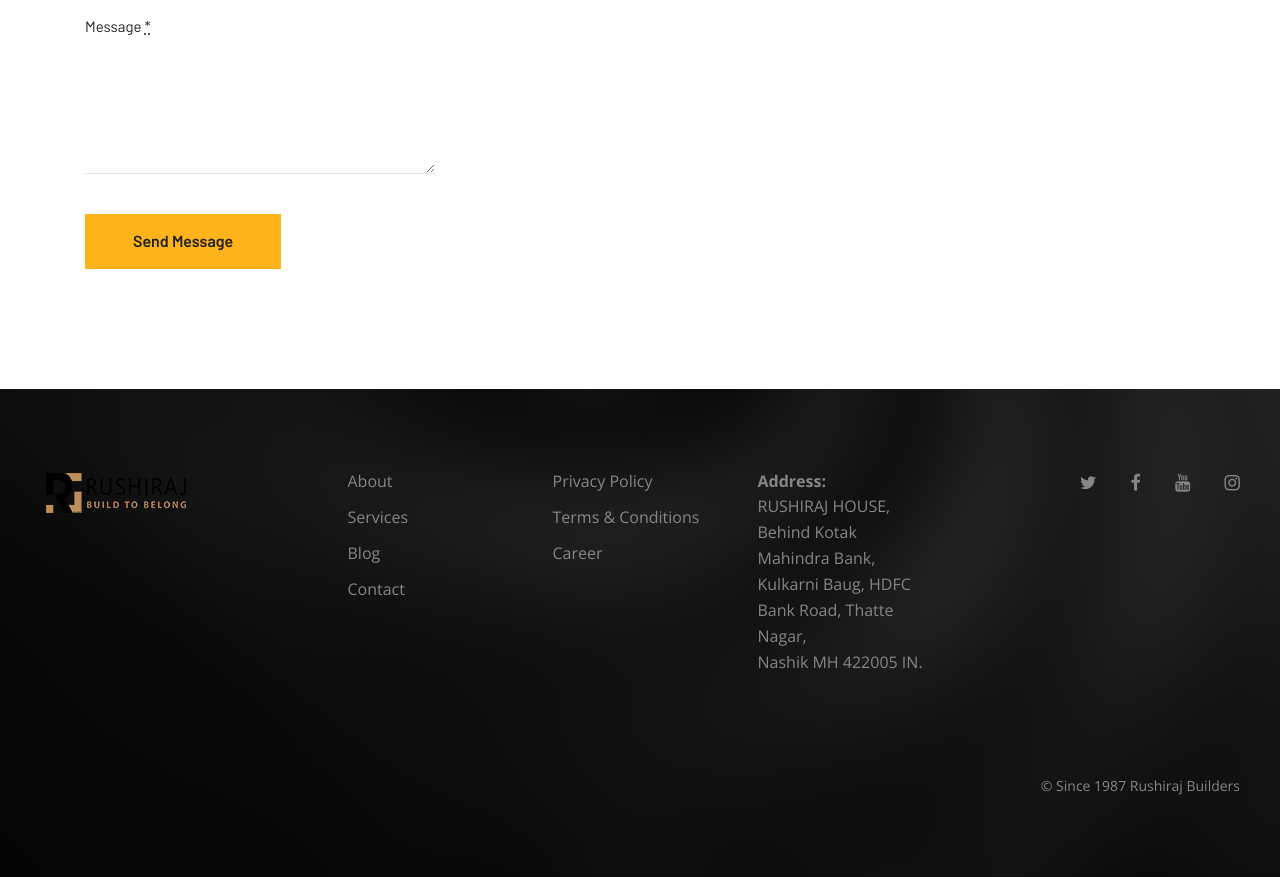
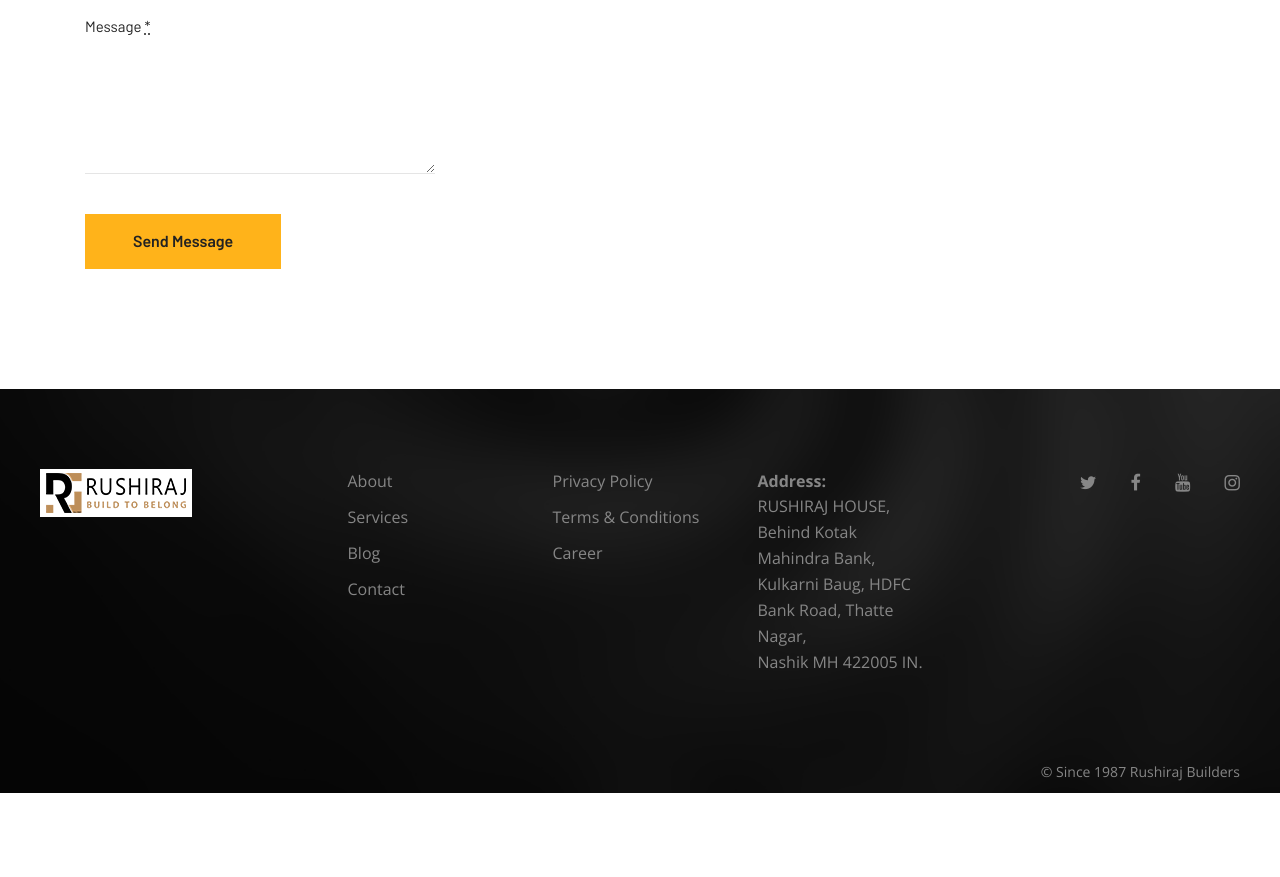
Before and after one commit to omchavhan/RushirajBuilders, a plain HTML site: page index.html in a window 1280 px wide. Shown: the part 3791-4668 px from the top of the page. After the commit the page ends 4584 px from the top, so only its background shows below. Drawn offline with nearby package versions, Linux system fonts and the light colour scheme; files that its build step writes are made by us from their sources.

Commit message:
logo update

```diff
--- a/index.html
+++ b/index.html
@@ -588,7 +588,7 @@
 								<div class="widget widget-about-us">
 									<!-- Logo -->
 									<a href="index.html" class="logo-container flex-child">
-										<img class="logo" src="img/Rushiraj Logo.png" srcset="img/Rushiraj Logo.png 1x, img/Rushiraj Logo.png 2x" alt="logo">
+										<img class="logo" src="img/Rushiraj Logo-footer.png" srcset="img/Rushiraj Logo-footer.png 1x, img/Rushiraj Logo-footer.png 2x" alt="logo">
 
 									</a>
 								</div>
@@ -652,20 +652,17 @@
 									</div>
 								</div>
 							</div>
-
-
-
 						</div>
 					</div>
 				</div> <!-- end container -->
 
-				<div class="footer__bottom">
+				<div class="footer__bottom" style="padding-bottom: 10px;padding-top: 10px;">
 					<div class="container-fluid text-right text-md-center">
 						<span class="copyright">
 							&copy; Since 1987 <a href="index.html">Rushiraj Builders</a>
 						</span>
 					</div>
-				</div> <!-- end footer bottom -->
+				</div>
 			</footer> <!-- end footer -->
 
 			<div id="back-to-top">
```
Also changed, not shown: img/Rushiraj Logo-footer.png (added).
